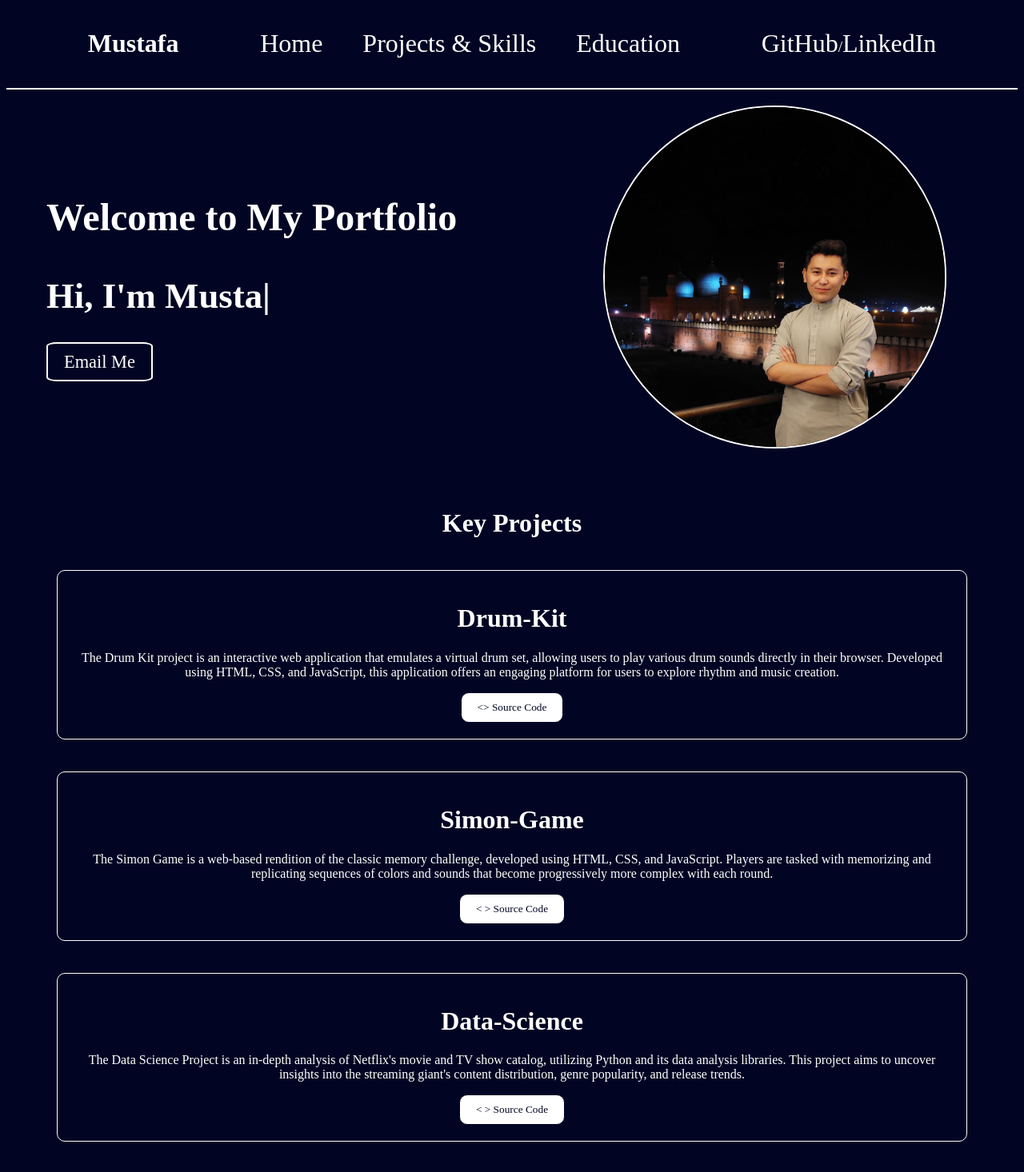
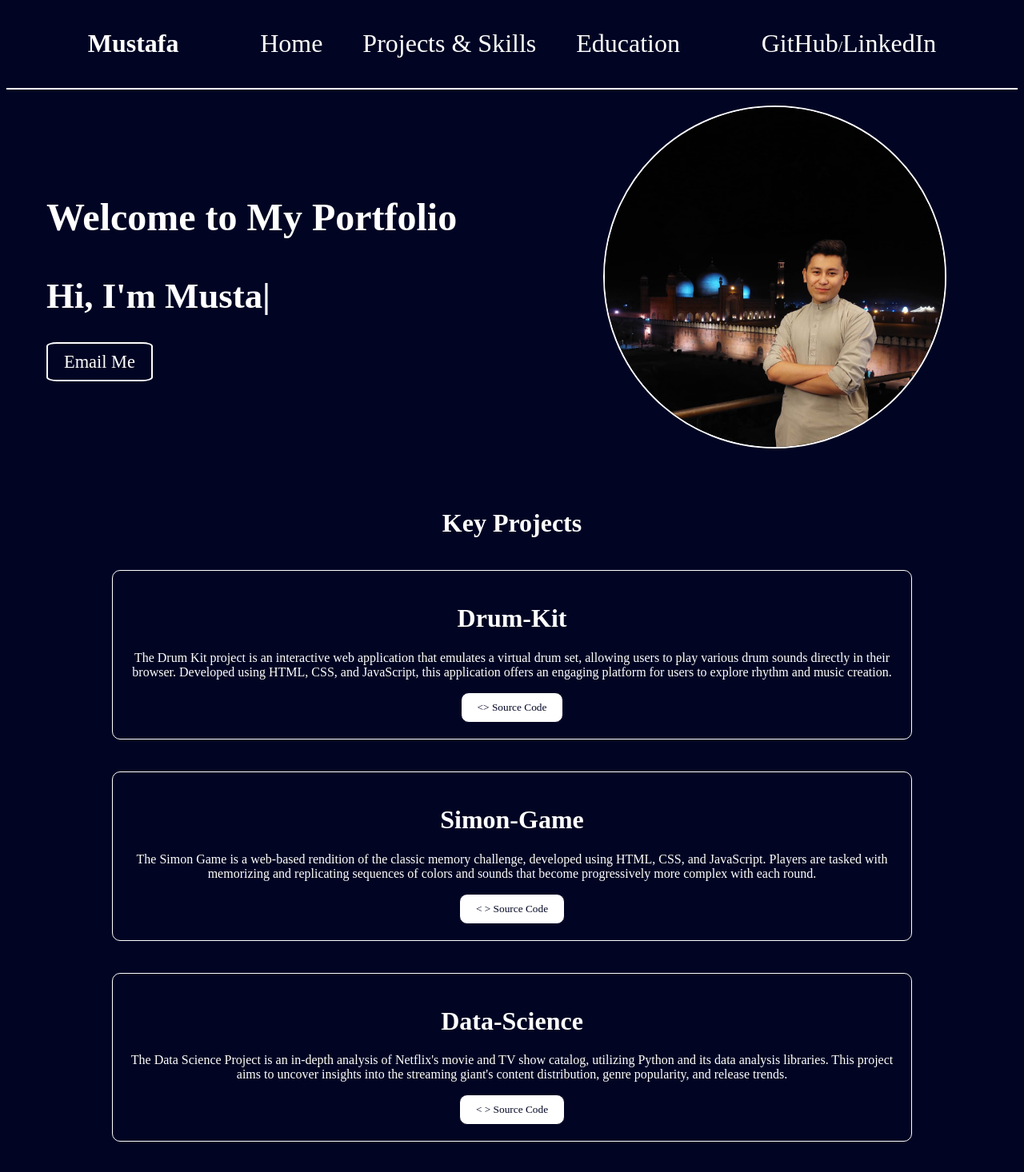
Before and after one commit to Mustafa-Hussain-source/Portfolio, a React (Vite) app in the folder Portfolio/: page / in a window 1280 px wide. Shown: the top 1466 px of the page at 80% size. Built offline with nearby package versions, Linux system fonts and the light colour scheme.

Commit message:
Page2.css

```diff
--- a/Portfolio/src/components/Page2/Page2.css
+++ b/Portfolio/src/components/Page2/Page2.css
@@ -62,12 +62,14 @@
 @media screen and (max-width: 1400px) {
     .cards{
         flex-direction: column;
+        width: 1000px;
     }
 }
 
 @media screen and (max-width:1100px) {
     .cards{
         flex-direction: column;
+        width: 90%;
     }
     .lang img{
         display: flex;
```
